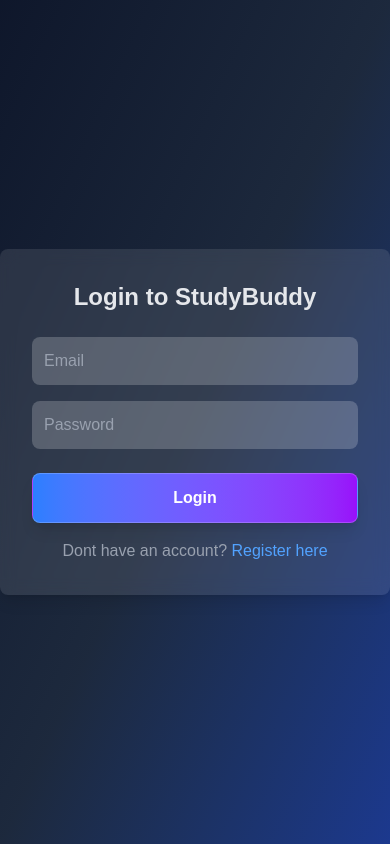
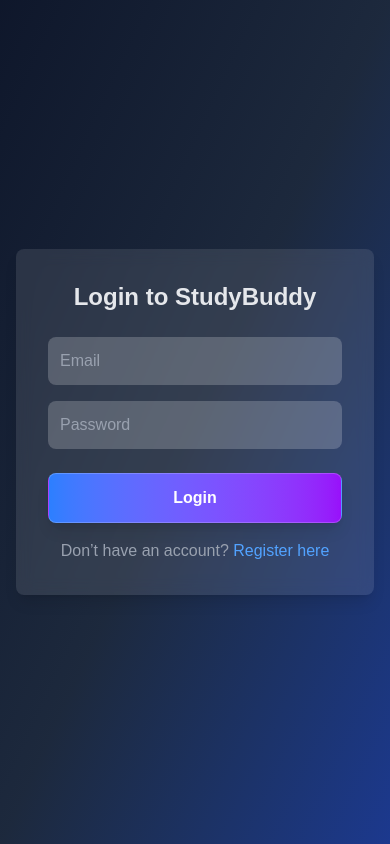
Before and after one commit to Qadeer572/StudyBuddy_Frontend, a Next.js app: page /login in a window 390 px wide. Built offline with nearby package versions, Linux system fonts and the light colour scheme.

Commit message:
----hello world --

```diff
--- /dev/null
+++ b/src/app/Home/layout.tsx
@@ -0,0 +1,14 @@
+// src/app/signup/layout.tsx
+import type { Metadata } from 'next';
+
+export const metadata: Metadata = {
+  title: 'Home',
+};
+
+export default function HomeLayout({ children }: { children: React.ReactNode }) {
+  return (
+    <main>
+      {children}
+    </main>
+  );
+}
--- /dev/null
+++ b/src/app/Home/page.tsx
@@ -0,0 +1,39 @@
+'use client'
+import React from "react";
+import { useRouter } from "next/navigation";
+
+export default function StudyBuddyHomePage() {
+  const router = useRouter();
+
+  const handleLogin = () => {
+    // Redirect to login page
+    router.push("/login");
+  };
+
+  const handleSignup = () => {
+    // Redirect to signup page
+    router.push("/signup");
+  };
+
+  return (
+    <div className="min-h-screen bg-gradient-to-br from-slate-900 via-slate-800 to-blue-900 flex items-center justify-center">
+      <div className="bg-white/10 backdrop-blur-sm rounded-lg p-8 shadow-lg sm:max-w-sm md:max-w-sm">
+        <h1 className="text-2xl font-bold text-center text-gray-200 mb-6">Welcome to StudyBuddy</h1>
+        <div className="space-y-4">
+          <button
+            onClick={handleLogin}
+            className="w-full bg-gradient-to-r from-blue-500 to-purple-600 hover:from-blue-400 hover:to-purple-500 text-white font-bold py-3 px-6 rounded-lg shadow-lg hover:shadow-blue-400/25 transition-all duration-300 ease-in-out transform hover:scale-105 hover:-translate-y-1"
+          >
+            Login
+          </button>
+          <button
+            onClick={handleSignup}
+            className="w-full bg-gradient-to-r from-green-500 to-yellow-600 hover:from-green-400 hover:to-yellow-500 text-white font-bold py-3 px-6 rounded-lg shadow-lg hover:shadow-green-400/25 transition-all duration-300 ease-in-out transform hover:scale-105 hover:-translate-y-1"
+          >
+            Sign Up
+          </button>
+        </div>
+      </div>
+    </div>
+  );
+}
--- a/src/app/login/page.tsx
+++ b/src/app/login/page.tsx
@@ -1,25 +1,65 @@
-// src/app/login/page.tsx
 'use client';
 import { useRouter } from 'next/navigation';
+import { useState } from 'react';
 
 export default function LoginPage() {
   const router = useRouter();
+  const [message, setMessage] = useState('');
+  const [messageType, setMessageType] = useState('');
+
+  const loginHanlder = async (e: React.FormEvent<HTMLFormElement>) => {
+    e.preventDefault();
+    const formData = new FormData(e.currentTarget);
+    const email = formData.get('email') as string;
+    const password = formData.get('password') as string;
+    const apiRout= 'http://127.0.0.1:8000/login/';
+    const res = await fetch(apiRout, {
+      method: 'POST',
+      headers: {
+        'Content-Type': 'application/json',
+      },
+      body: JSON.stringify({ email, password }),
+    });
+
+    const data = await res.json();
+
+    if (res.ok) {
+      setMessage(data.message);
+      setMessageType('success');
+      router.push('/Home');
+    } else {
+      setMessage(data.error);
+      setMessageType('error');
+    }
+  };
 
   return (
-    <div>
-       <form action="">
-        <div className="min-h-screen bg-gradient-to-br from-slate-900 via-slate-800 to-blue-900 flex items-center justify-center">
-          <div className="bg-white/10 backdrop-blur-sm rounded-lg p-8 shadow-lg  sm:max-w-sm md:max-w-sm">
-            <h1 className="text-2xl font-bold text-center text-gray-200 mb-6">Login to StudyBuddy</h1>
+    <div className="min-h-screen bg-gradient-to-br from-slate-900 via-slate-800 to-blue-900 flex flex-col items-center justify-center px-4">
+      {message && (
+        <div
+          className={`mb-4 w-full max-w-sm rounded-lg px-4 py-3 text-sm text-center font-medium
+            ${messageType === 'success' ? 'bg-green-500 text-white' : 'bg-red-500 text-white'}`}
+        >
+          {message}
+        </div>
+      )}
+
+      <form onSubmit={loginHanlder} className="w-full max-w-sm">
+        <div className="bg-white/10 backdrop-blur-sm rounded-lg p-8 shadow-lg">
+          <h1 className="text-2xl font-bold text-center text-gray-200 mb-6">
+            Login to StudyBuddy
+          </h1>
           <div className="space-y-4">
             <input
               type="email"
+              name="email"
               placeholder="Email"
               className="w-full p-3 rounded-lg bg-white/20 text-gray-200 placeholder-gray-400 focus:outline-none focus:ring-2 focus:ring-blue-500 transition duration-300"
               required
             />
             <input
               type="password"
+              name="password"
               placeholder="Password"
               className="w-full p-3 rounded-lg bg-white/20 text-gray-200 placeholder-gray-400 focus:outline-none focus:ring-2 focus:ring-blue-500 transition duration-300"
               required
@@ -31,7 +71,9 @@
           >
             Login
           </button>
-            <p className="mt-4 text-center text-gray-400">Dont have an account?{' '}<span
+          <p className="mt-4 text-center text-gray-400">
+            Don’t have an account?{' '}
+            <span
               onClick={() => router.push('/signup')}
               className="text-blue-400 cursor-pointer hover:underline"
             >
@@ -39,7 +81,6 @@
             </span>
           </p>
         </div>
-        </div>
       </form>
     </div>
   );
```
Lines whose indentation alone changed are shown as unchanged.
